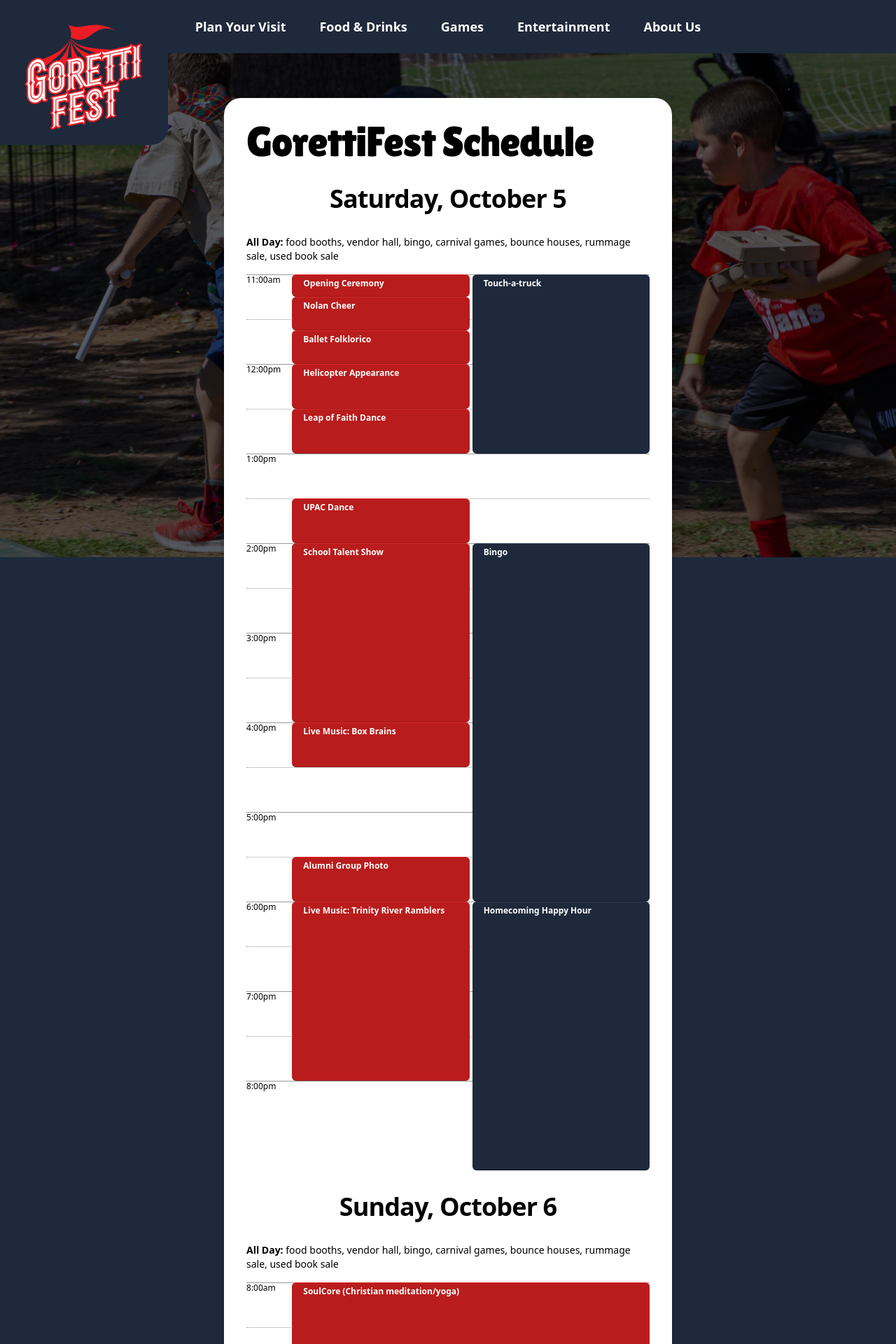
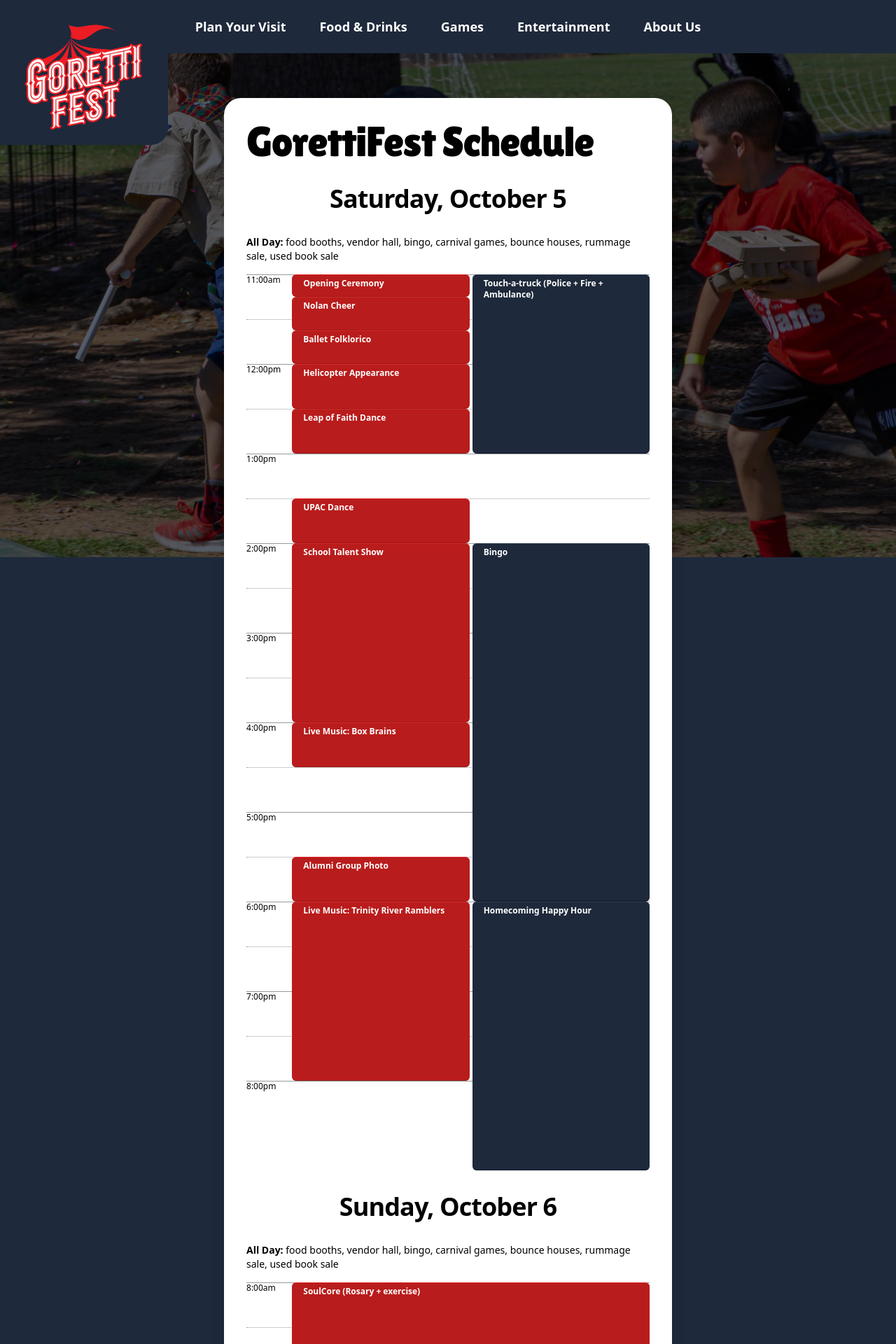
Before and after one commit to ktbartholomew/gorettifest.com, a Next.js app: page /schedule in a window 1280 px wide. Shown: the top 1920 px of the page at 70% size. Built offline with nearby package versions, Linux system fonts and the light colour scheme.

Commit message:
schedule name tweaks

```diff
--- a/app/schedule/page.tsx
+++ b/app/schedule/page.tsx
@@ -138,7 +138,9 @@
                           className={`${classes.calendarItem} ${classes.alternate} h-[16rem]`}
                         >
                           <div>
-                            <strong>Touch-a-truck</strong>
+                            <strong>
+                              Touch-a-truck (Police + Fire + Ambulance)
+                            </strong>
                           </div>
                         </div>
                       </div>
@@ -246,9 +248,7 @@
                       <div>
                         <div className={`${classes.calendarItem} h-[8rem]`}>
                           <div>
-                            <strong>
-                              SoulCore (Christian meditation/yoga)
-                            </strong>
+                            <strong>SoulCore (Rosary + exercise)</strong>
                           </div>
                         </div>
                       </div>
```
